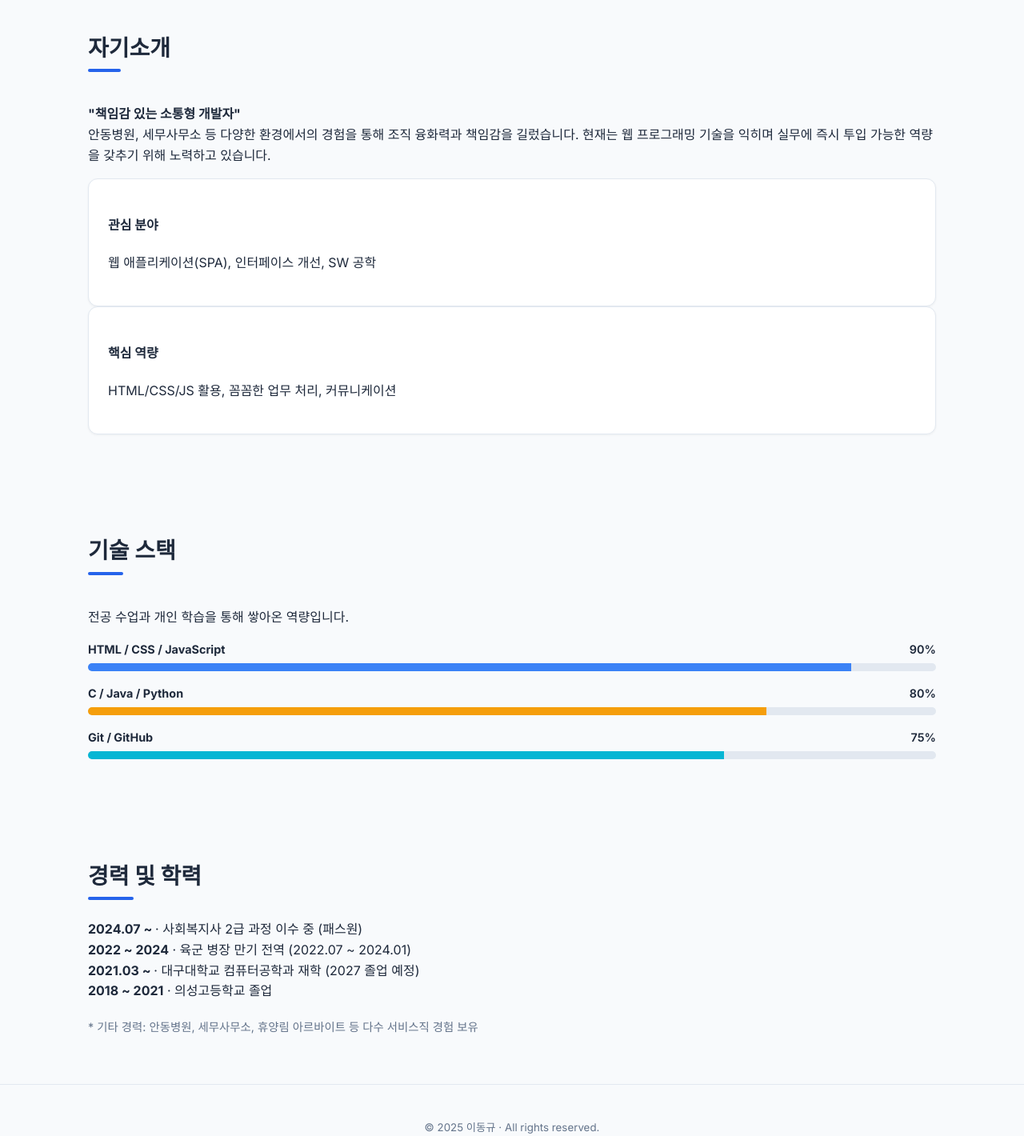
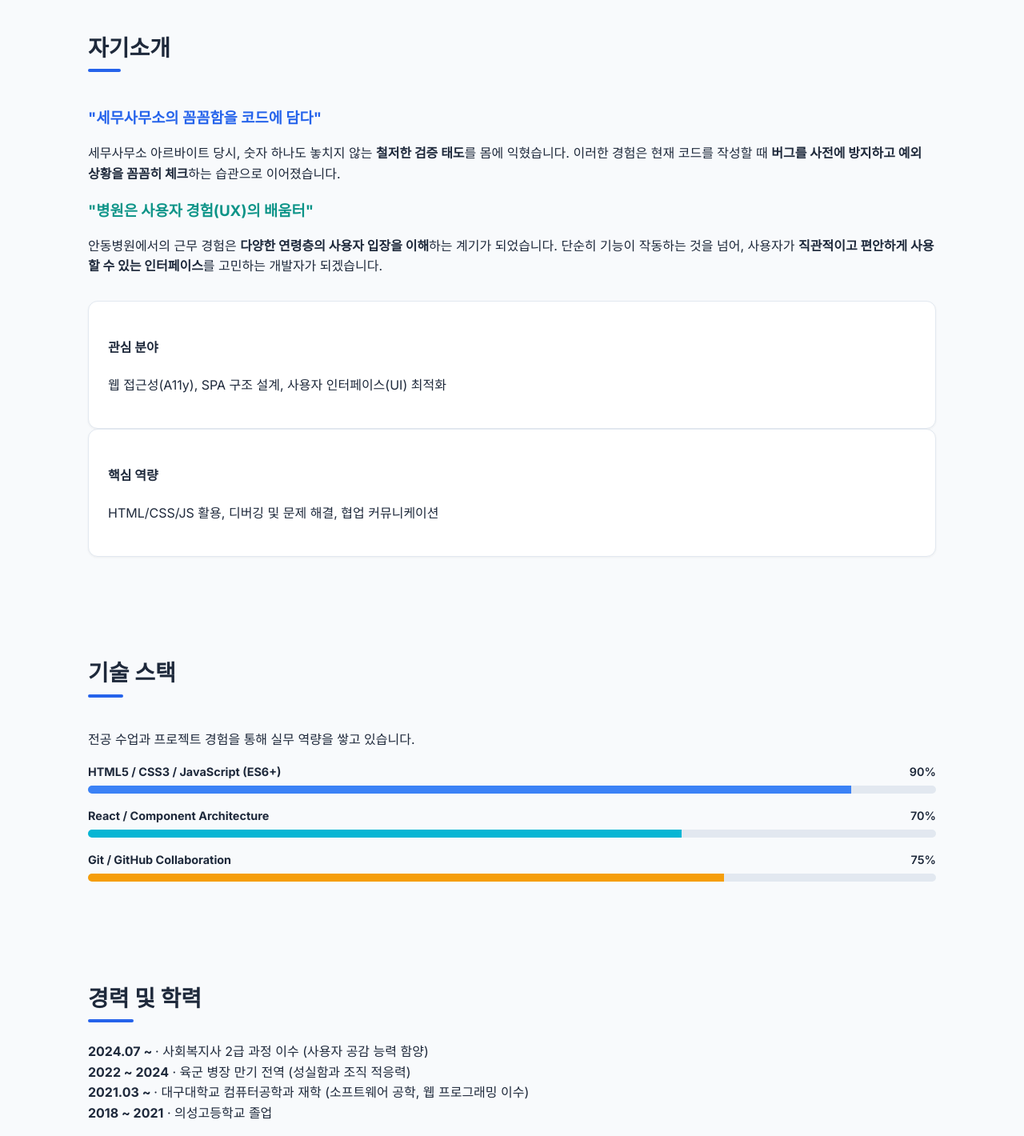
Before and after one commit to blank126/my-portfolio, a website: page src/about.html in a window 1280 px wide. Shown: the part 120-1540 px from the top of the page at 80% size. Drawn offline with Linux system fonts and the light colour scheme.

Commit message:
완성까지 한걸음

```diff
--- a/src/about.html
+++ b/src/about.html
@@ -31,38 +31,47 @@
   <main class="wrap main-area">
     <section id="about" class="section">
       <h2 id="about-title">자기소개</h2>
-      <p>
-        <strong>"책임감 있는 소통형 개발자"</strong><br>
-        안동병원, 세무사무소 등 다양한 환경에서의 경험을 통해 조직 융화력과 책임감을 길렀습니다.
-        현재는 웹 프로그래밍 기술을 익히며 실무에 즉시 투입 가능한 역량을 갖추기 위해 노력하고 있습니다.
-      </p>
+
+      <div style="margin-bottom: 30px;">
+        <h3 style="color: var(--primary); margin-bottom: 10px;">"세무사무소의 꼼꼼함을 코드에 담다"</h3>
+        <p style="margin-bottom: 16px;">
+          세무사무소 아르바이트 당시, 숫자 하나도 놓치지 않는 <strong>철저한 검증 태도</strong>를 몸에 익혔습니다.
+          이러한 경험은 현재 코드를 작성할 때 <strong>버그를 사전에 방지하고 예외 상황을 꼼꼼히 체크</strong>하는 습관으로 이어졌습니다.
+        </p>
+        <h3 style="color: var(--secondary); margin-bottom: 10px;">"병원은 사용자 경험(UX)의 배움터"</h3>
+        <p>
+          안동병원에서의 근무 경험은 <strong>다양한 연령층의 사용자 입장을 이해</strong>하는 계기가 되었습니다.
+          단순히 기능이 작동하는 것을 넘어, 사용자가 <strong>직관적이고 편안하게 사용할 수 있는 인터페이스</strong>를 고민하는 개발자가 되겠습니다.
+        </p>
+      </div>
+
       <div class="summary-grid">
         <div class="card small">
           <h4>관심 분야</h4>
-          <p>웹 애플리케이션(SPA), 인터페이스 개선, SW 공학</p>
+          <p>웹 접근성(A11y), SPA 구조 설계, 사용자 인터페이스(UI) 최적화</p>
         </div>
         <div class="card small">
           <h4>핵심 역량</h4>
-          <p>HTML/CSS/JS 활용, 꼼꼼한 업무 처리, 커뮤니케이션</p>
+          <p>HTML/CSS/JS 활용, 디버깅 및 문제 해결, 협업 커뮤니케이션</p>
         </div>
       </div>
     </section>
 
     <section id="skills" class="section">
       <h2 id="skills-title">기술 스택</h2>
-      <p>전공 수업과 개인 학습을 통해 쌓아온 역량입니다.</p>
+      <p>전공 수업과 프로젝트 경험을 통해 실무 역량을 쌓고 있습니다.</p>
       <ul class="skills" id="skillsList">
         <li>
-          <div class="skill-head"><strong>HTML / CSS / JavaScript</strong><span class="level-text">90%</span></div>
+          <div class="skill-head"><strong>HTML5 / CSS3 / JavaScript (ES6+)</strong><span class="level-text">90%</span></div>
           <div class="progress"><div class="progress-bar css" data-value="90"></div></div>
         </li>
         <li>
-          <div class="skill-head"><strong>C / Java / Python</strong><span class="level-text">80%</span></div>
-          <div class="progress"><div class="progress-bar js" data-value="80"></div></div>
+          <div class="skill-head"><strong>React / Component Architecture</strong><span class="level-text">70%</span></div>
+          <div class="progress"><div class="progress-bar react" data-value="70"></div></div>
         </li>
         <li>
-          <div class="skill-head"><strong>Git / GitHub</strong><span class="level-text">75%</span></div>
-          <div class="progress"><div class="progress-bar react" data-value="75"></div></div>
+          <div class="skill-head"><strong>Git / GitHub Collaboration</strong><span class="level-text">75%</span></div>
+          <div class="progress"><div class="progress-bar js" data-value="75"></div></div>
         </li>
       </ul>
     </section>
@@ -70,14 +79,11 @@
     <section id="timeline" class="section">
       <h2>경력 및 학력</h2>
       <ul class="timeline">
-        <li><strong>2024.07 ~ </strong> · 사회복지사 2급 과정 이수 중 (패스원)</li>
-        <li><strong>2022 ~ 2024</strong> · 육군 병장 만기 전역 (2022.07 ~ 2024.01)</li>
-        <li><strong>2021.03 ~ </strong> · 대구대학교 컴퓨터공학과 재학 (2027 졸업 예정)</li>
+        <li><strong>2024.07 ~ </strong> · 사회복지사 2급 과정 이수 (사용자 공감 능력 함양)</li>
+        <li><strong>2022 ~ 2024</strong> · 육군 병장 만기 전역 (성실함과 조직 적응력)</li>
+        <li><strong>2021.03 ~ </strong> · 대구대학교 컴퓨터공학과 재학 (소프트웨어 공학, 웹 프로그래밍 이수)</li>
         <li><strong>2018 ~ 2021</strong> · 의성고등학교 졸업</li>
       </ul>
-      <p style="margin-top: 20px; color: var(--text-muted); font-size: 0.9rem;">
-        * 기타 경력: 안동병원, 세무사무소, 휴양림 아르바이트 등 다수 서비스직 경험 보유
-      </p>
     </section>
   </main>
 
```
Also changed, not shown: src/portfolio.html (+20 -12 lines).
